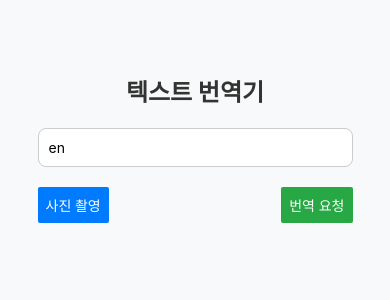
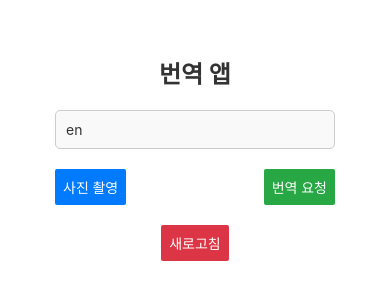
Before and after one commit to jjbmsda/TextTransfer, a React Native app in the folder frontend/: screen / in a window 390 px wide. Shown: the part 264-564 px from the top of the page. Built offline with nearby package versions, Linux system fonts and the light colour scheme.

Commit message:
디자인 개선 / 새로고침 추가

```diff
--- a/frontend/App.js
+++ b/frontend/App.js
@@ -7,7 +7,7 @@ import {
   TextInput,
   Image,
   Alert,
-  ActivityIndicator,
+  ScrollView,
 } from "react-native";
 import * as ImagePicker from "expo-image-picker";
 
@@ -15,13 +15,19 @@ export default function App() {
   const [language, setLanguage] = useState("en"); // 번역할 언어 설정
   const [photo, setPhoto] = useState(null); // 촬영된 이미지 URI
   const [translation, setTranslation] = useState(""); // 번역 결과
-  const [loading, setLoading] = useState(false); // 로딩 상태
+
+  // 상태 초기화 함수
+  const resetState = () => {
+    setLanguage("en"); // 초기 언어 설정
+    setPhoto(null); // 이미지 초기화
+    setTranslation(""); // 번역 결과 초기화
+  };
 
   // 사진 촬영
   const takePhoto = async () => {
     const { status } = await ImagePicker.requestCameraPermissionsAsync();
     if (status !== "granted") {
-      Alert.alert("권한 필요", "카메라 접근 권한을 허용해주세요.");
+      Alert.alert("오류", "카메라 접근 권한이 필요합니다.");
       return;
     }
 
@@ -44,8 +50,6 @@ export default function App() {
       return;
     }
 
-    setLoading(true); // 로딩 상태 시작
-
     const formData = new FormData();
     formData.append("image", {
       uri: photo,
@@ -56,6 +60,7 @@ export default function App() {
 
     try {
       const response = await fetch("http://192.168.1.49:5000/translate", {
+        // 백엔드 서버 URL 입력
         method: "POST",
         headers: {
           "Content-Type": "multipart/form-data",
@@ -71,73 +76,83 @@ export default function App() {
       }
     } catch (error) {
       Alert.alert("오류", "번역 서버에 연결할 수 없습니다.");
-    } finally {
-      setLoading(false); // 로딩 상태 종료
     }
   };
 
   return (
-    <View style={styles.container}>
-      <Text style={styles.title}>텍스트 번역기</Text>
+    <ScrollView contentContainerStyle={styles.container}>
+      <Text style={styles.title}>번역 앱</Text>
       <TextInput
         style={styles.input}
-        placeholder="번역할 언어 코드 입력 (예: en)"
+        placeholder="언어 코드 (예: en)"
         value={language}
         onChangeText={setLanguage}
       />
       <View style={styles.buttonContainer}>
-        <Button title="사진 촬영" onPress={takePhoto} color="#007AFF" />
+        <Button title="사진 촬영" onPress={takePhoto} color="#007BFF" />
         <Button title="번역 요청" onPress={handleTranslation} color="#28A745" />
       </View>
-      {loading && <ActivityIndicator size="large" color="#007AFF" />}
       {photo && <Image source={{ uri: photo }} style={styles.image} />}
       {translation && (
-        <Text style={styles.translation}>번역 결과: {translation}</Text>
+        <View style={styles.translationContainer}>
+          <Text style={styles.translation}>{translation}</Text>
+        </View>
       )}
-    </View>
+      <Button title="새로고침" color="#DC3545" onPress={resetState} />
+    </ScrollView>
   );
 }
 
 const styles = StyleSheet.create({
   container: {
-    flex: 1,
+    flexGrow: 1,
     justifyContent: "center",
     alignItems: "center",
-    backgroundColor: "#F8F9FA",
+    backgroundColor: "#FFFFFF", // 흰색 배경
     padding: 20,
   },
   title: {
     fontSize: 24,
     fontWeight: "bold",
+    color: "#333333",
     marginBottom: 20,
-    color: "#333",
   },
   input: {
     borderWidth: 1,
-    borderColor: "#CCC",
+    borderColor: "#CCCCCC",
     padding: 10,
-    width: "90%",
+    width: "80%",
     marginBottom: 20,
-    borderRadius: 8,
-    backgroundColor: "#FFF",
+    borderRadius: 5,
+    backgroundColor: "#F9F9F9", // 밝은 배경
+    color: "#333333", // 어두운 텍스트 색상
   },
   buttonContainer: {
     flexDirection: "row",
     justifyContent: "space-between",
-    width: "90%",
+    width: "80%",
     marginBottom: 20,
   },
   image: {
     width: 300,
     height: 300,
     marginTop: 20,
-    borderRadius: 8,
+    borderRadius: 10,
+    borderWidth: 1,
+    borderColor: "#CCCCCC",
+  },
+  translationContainer: {
+    marginTop: 20,
+    padding: 10,
+    borderWidth: 1,
+    borderColor: "#CCCCCC",
+    borderRadius: 5,
+    backgroundColor: "#F9F9F9", // 밝은 배경
+    width: "90%",
   },
   translation: {
-    marginTop: 20,
     fontSize: 16,
-    color: "#28A745",
-    fontWeight: "bold",
+    color: "#28A745", // 초록색 텍스트
     textAlign: "center",
   },
 });
```
